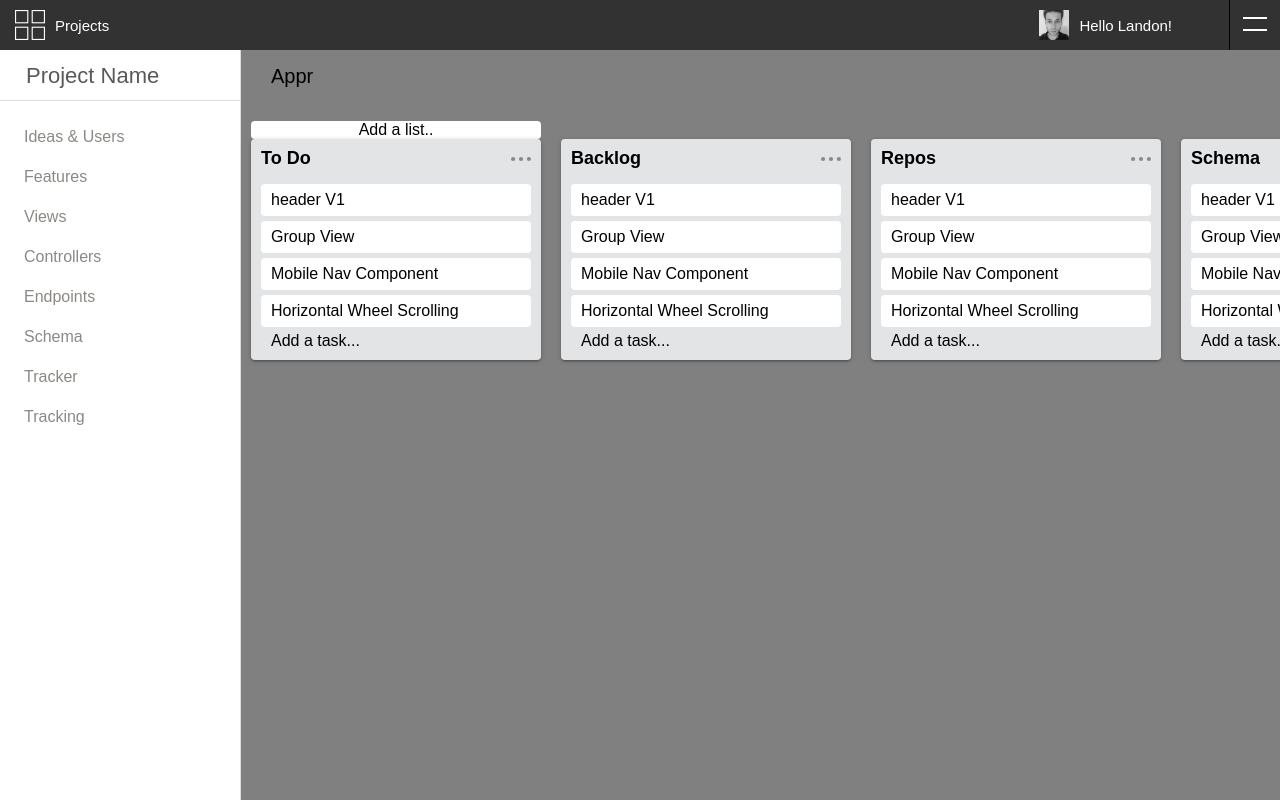
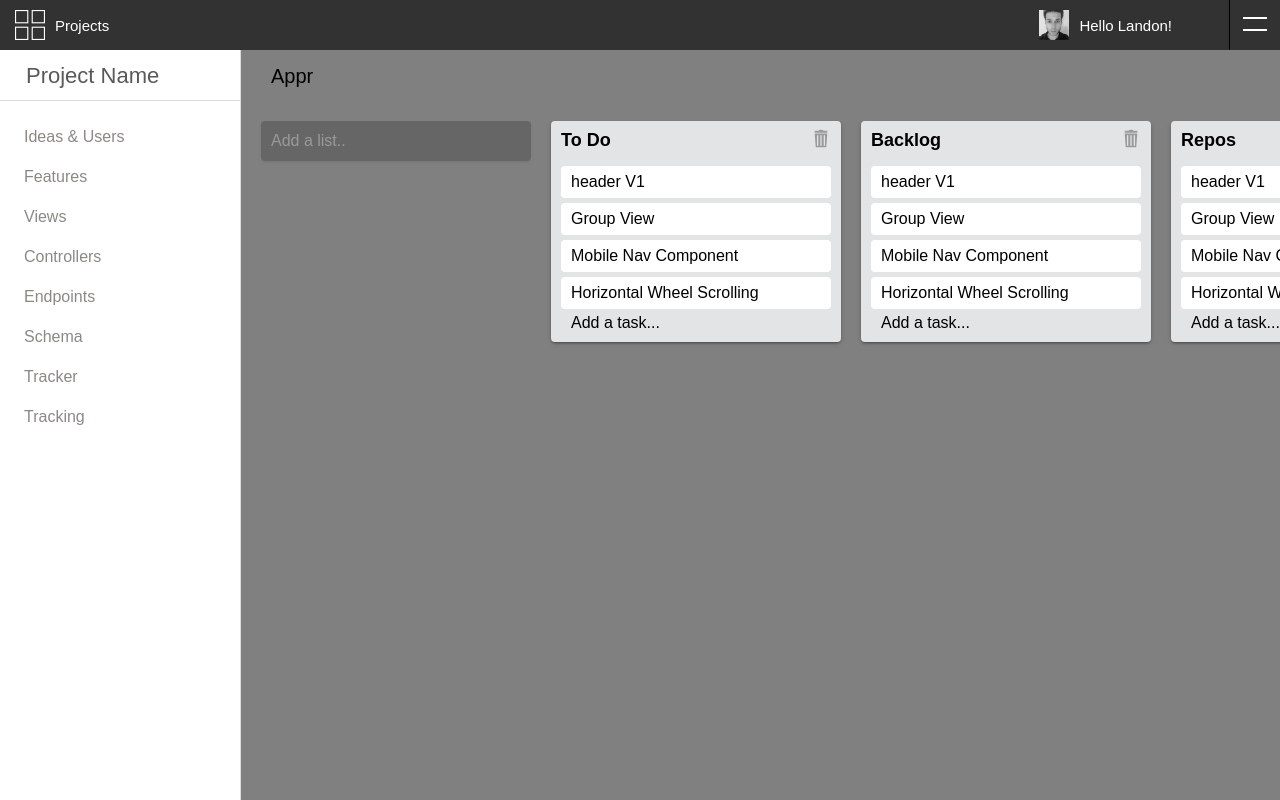
Before and after one commit to landonwjohnson/Appr, a React app: page /tracking in a window 1280 px wide. Built offline with nearby package versions, Linux system fonts and the light colour scheme.

Commit message:
add list button now included in Tracking component, I changed block-inline to flex-inline on the project items, I still need to add functionality to the add a list button

```diff
--- a/src/App.scss
+++ b/src/App.scss
@@ -1,3 +1,5 @@
+$item-box: #FFFFFF;
+
 body {
   height: 100vh;
   width: 100%;
@@ -160,8 +162,8 @@ body {
   width: 100%;
 
   span{
-    top: 4px;
-    right: 4px;
+      top: 4px;
+      right: 4px;
       position: relative;
       padding-right: 10px;
       background-image: url('./img/icons/trashcan-closed-icon.svg');
@@ -169,16 +171,13 @@ body {
       height: 25px;
       background-repeat: no-repeat;
       opacity: 0.5;
+      cursor: pointer;
 
       &:hover{
           background-image: url('./img/icons/trashcan-open-icon.svg');
           opacity: 0.8;
       }
   }
-}
-
-.delete-item{
-
 }
 
 
@@ -209,7 +208,7 @@ body {
 
 
 .v2 {
-  display: none;
+  display: none !important;
 }
 
 .v2-placeholder {
--- a/src/components/Header/Header.js
+++ b/src/components/Header/Header.js
@@ -105,7 +105,7 @@ class Header extends Component {
 
 
             </div>
-                {/* <div className="recent-boards-con">
+                <div className="v2 recent-boards-con">
                     <div className="text-12">RECENT PROJECTS</div>
                         <div className="board-menu-item">
                             <div className="board-item-thumbnail">
@@ -124,7 +124,7 @@ class Header extends Component {
                         </div>
                     </div>
 
-                </div> */}
+                </div>
                 <div className="personal-boards-con">
                     <div className="text-12">PERSONAL PROJECTS</div>
 
--- a/src/components/content/project_components/Features/Features.js
+++ b/src/components/content/project_components/Features/Features.js
@@ -21,11 +21,7 @@ class Features extends Component {
                         <h3>1.</h3>
                         <input placeholder="Feature"></input>
                         <button>Save</button>
-                  </div>
-                  <div className="features-input-two">
-                        <h3>2.</h3>
-                        <input placeholder="Feature"></input>
-                        <button>Save</button>
+                        <span className="delete-x">&times;</span>
                   </div>
                   <div className="features-add">
                       <a href="">+Add</a>
--- a/src/components/content/project_components/Ideas_Users/idea_users.scss
+++ b/src/components/content/project_components/Ideas_Users/idea_users.scss
@@ -21,6 +21,7 @@
 }
 
 .ideas-users-area{
+    background: white;
     width: 700px;
     max-height: 100%;
     display: flex;
--- a/src/components/content/project_components/Schema/Schema.js
+++ b/src/components/content/project_components/Schema/Schema.js
@@ -68,9 +68,10 @@ class Schema extends Component {
                         </div>
 
                     <div className="column-item-footer">
-                      <button className="add-button"> <img src={addIcon} /> Add Column </button>
+                      <button className="add-button"> <img src={addIcon} alt="Add Column"/> Add Column </button>
                     </div>
                   </div>
+
                   <div className="schema-item">
                     <div className="project-item-header">
                       <span> </span>
@@ -122,6 +123,7 @@ class Schema extends Component {
                               <span className="delete-x">&times;</span>
                             </div>
                         </div>
+                        <span className="schema-divider"></span>
                         <div className="column-item">
                           <div className="column-fields-wrapper">
                             <input className="column-input-text md-input" type ="text" placeholder="column name" />
--- a/src/components/content/project_components/Schema/schema.scss
+++ b/src/components/content/project_components/Schema/schema.scss
@@ -161,3 +161,11 @@
   .add-table {
       height: 50px;
   }
+
+  .schema-divider{
+      opacity: 0.3;
+      display: block;
+      width: 100%;
+      height: 1px;
+      background: #A9A9A9;
+  }
--- a/src/components/content/project_components/Tracking/ProjectItem/projectitem.scss
+++ b/src/components/content/project_components/Tracking/ProjectItem/projectitem.scss
@@ -2,7 +2,7 @@
 
 .project-item{
     position: relative;
-    display: inline-block;
+    display: inline-flex;
     max-width: 100%;
     max-height: 100%;
     white-space: nowrap;
@@ -55,12 +55,20 @@
     }
 
     span{
-        background-image: url("../../../../../img/icons/dot-menu.svg");
+        position: relative;
+        bottom: 3px;
+        background-image: url("../../../../../img/icons/trashcan-closed-icon.svg");
         cursor: pointer;
+        opacity: 0.5;
         background-position-x: 50%;
         background-position-y: 50%;
         width: 20px;
         height: 20px;
+
+        &:hover{
+            background-image: url("../../../../../img/icons/trashcan-open-icon.svg");
+            opacity: 1;
+        }
     }
 
     .dotmenu-closed{
--- a/src/components/content/project_components/Tracking/Tracking.js
+++ b/src/components/content/project_components/Tracking/Tracking.js
@@ -36,7 +36,11 @@ class Tracking extends Component {
           </div>
 
                 <div className="project-items-container">
-                    <span className="create-list"><label> Add a list.. </label></span>
+                    <span className="add-list-wrapper">
+                      <span className="add-list">
+                          <label> Add a list.. </label>
+                      </span>
+                    </span>
                     <ProjectItem listName="To Do" />
                     <ProjectItem listName="Backlog" />
                     <ProjectItem listName="Repos" />
--- a/src/components/content/project_components/Tracking/tracking.scss
+++ b/src/components/content/project_components/Tracking/tracking.scss
@@ -88,18 +88,16 @@
 
 
 
-.create-list{
-    display: block;
-    position: relative;
+.add-list-wrapper{
 
-    max-width: 290px;
-    margin-left: 10px;
+    display: inline-flex;
+    max-width: 100%;
+    height: 100%;
+
+    white-space: nowrap;
+    margin-left: 20px;
     margin-right: 10px;
 
-    width: 100%;
-
-    background: white;
-    border-radius: 4px;
 
 
 
@@ -110,17 +108,28 @@
 
 
 }
-.create-list-block{
-    position: relative;
+.add-list{
+    display: flex;
+    align-items: center;
+    height: 40px;
     width: 270px;
     border-radius: 4px;
     background: #E2E4E6;
     box-shadow: 0 2px 2px 0 rgba(0,0,0,0.14), 0 3px 1px -2px rgba(0,0,0,0.12), 0 1px 5px 0 rgba(0,0,0,0.2);
     white-space: nowrap;
-    padding: 10px;
+
+    background: black;
+    opacity: 0.2;
+    transition: 0.2s ease-in-out;
 
     label{
+        color: white;
         padding-left: 10px;
-        line-height: 18px;
+    }
+
+    &:hover{
+        opacity: 0.5;
+        transition: 0.2s ease-in-out;
+
     }
 }
--- a/src/components/content/project_components/View/View.js
+++ b/src/components/content/project_components/View/View.js
@@ -19,19 +19,9 @@ class View extends Component {
                     <input className="view-input-name" placeholder="Name" type="text" />
                     <input className="view-input-imgurl" placeholder="Image URL" type="text" />
                     <button className="button">Save</button>
+                    <span className="delete-x">&times;</span>
                 </div>
-                <div className="view-input-individual">
-                  <label className="view-num-individual">2.</label>
-                    <input className="view-input-name" placeholder="Name" type="text" />
-                    <input className="view-input-imgurl" placeholder="Image URL" type="text" />
-                    <button className="button">Save</button>
-                </div>
-                <div className="view-input-individual">
-                  <label className="view-num-individual">3.</label>
-                    <input className="view-input-name" placeholder="Name" type="text" />
-                    <input className="view-input-imgurl" placeholder="Image URL" type="text" />
-                    <button className="button">Save</button>
-                </div>
+
                 <div className="view-add">
                   <a href="">+Add</a>
                 </div>
```
